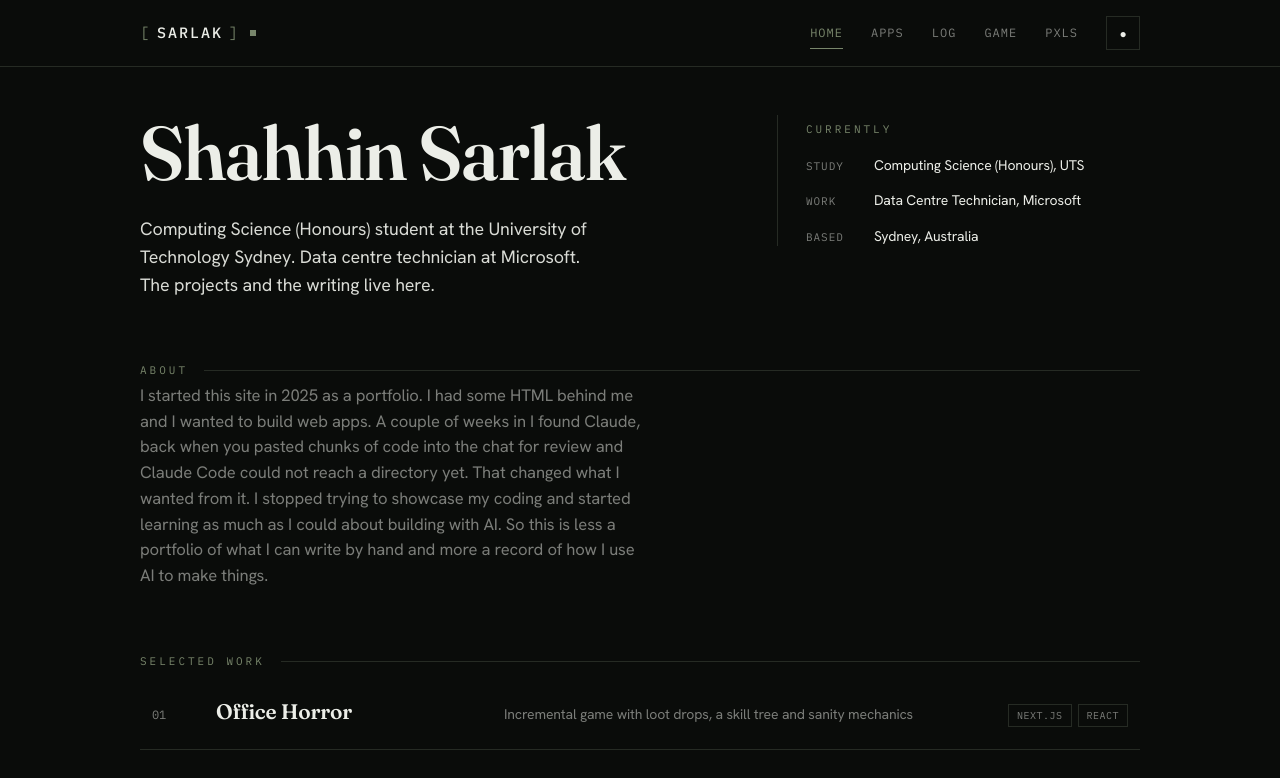
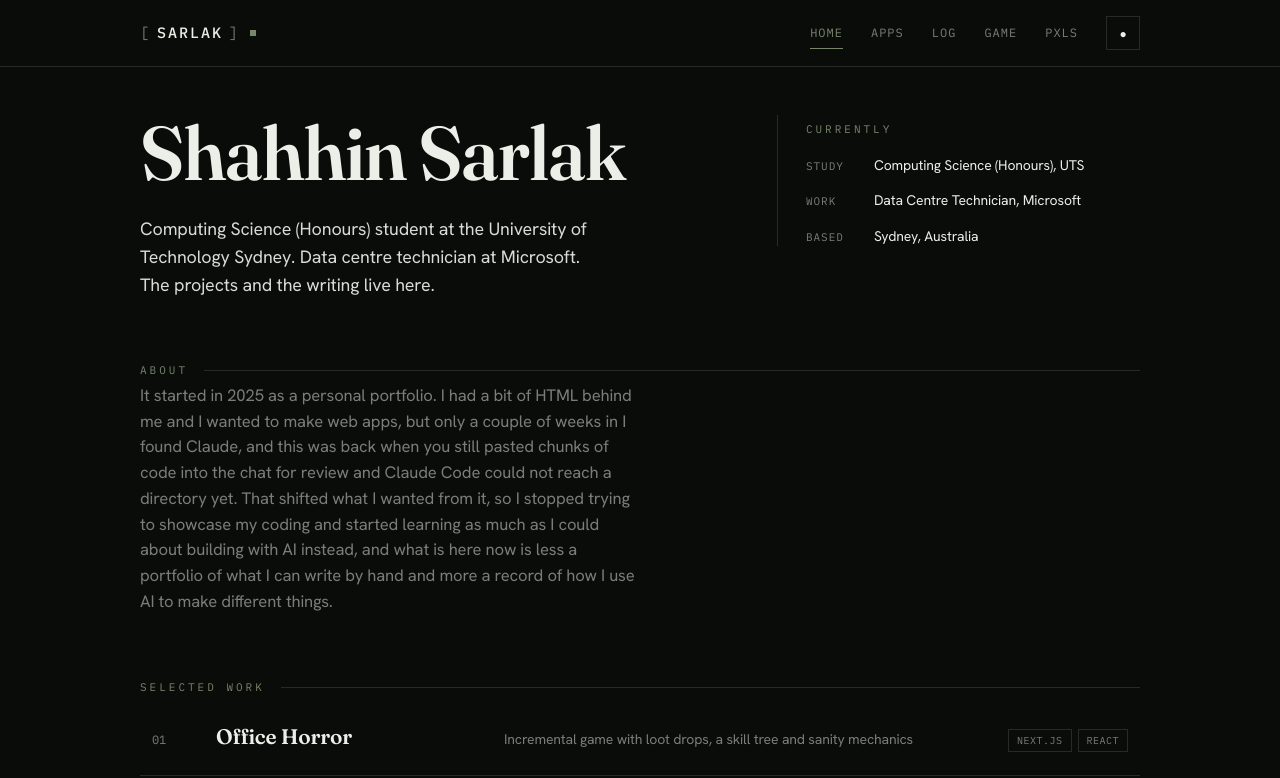
Before and after one commit to shahhinsarlak/sarlakweb, a Next.js app: page / in a window 1280 px wide. Shown: the top 778 px of the page. Built offline with nearby package versions, Linux system fonts and the light colour scheme.

Commit message:
Smooth the origin-story copy to the new flowing voice
Rewrites the README intro, the home About section and the It Started As A Portfolio
post so the sentences flow and join with and, but and so instead of clipped short
lines. Recaptures the home and dev-log screenshots to match.

```diff
--- a/app/page.js
+++ b/app/page.js
@@ -86,13 +86,14 @@ export default function Home() {
               <span className={styles.rule} />
             </div>
             <p className={styles.lede}>
-              I started this site in 2025 as a portfolio. I had some HTML behind me and I
-              wanted to build web apps. A couple of weeks in I found Claude, back when you
-              pasted chunks of code into the chat for review and Claude Code could not reach
-              a directory yet. That changed what I wanted from it. I stopped trying to
-              showcase my coding and started learning as much as I could about building with
-              AI. So this is less a portfolio of what I can write by hand and more a record
-              of how I use AI to make things.
+              It started in 2025 as a personal portfolio. I had a bit of HTML behind me and
+              I wanted to make web apps, but only a couple of weeks in I found Claude, and
+              this was back when you still pasted chunks of code into the chat for review and
+              Claude Code could not reach a directory yet. That shifted what I wanted from it,
+              so I stopped trying to showcase my coding and started learning as much as I
+              could about building with AI instead, and what is here now is less a portfolio
+              of what I can write by hand and more a record of how I use AI to make different
+              things.
             </p>
           </section>
 
--- a/content/posts/it-started-as-a-portfolio.md
+++ b/content/posts/it-started-as-a-portfolio.md
@@ -4,10 +4,10 @@ date: '2026-06-26'
 tags: [meta, site, ai]
 ---
 
-I started this site in 2025 as a portfolio. I had some HTML behind me and I wanted to build web apps.
+This site started in 2025 as a personal portfolio. I had a bit of HTML behind me and I wanted to make web apps, so I started putting one together.
 
-A couple of weeks in I found Claude. This was back when you pasted chunks of code into the chat and asked it to review them, before Claude Code could reach into a directory on its own. It was slower than what I have now. It was also the thing that changed my mind about what the site was for.
+Only a couple of weeks in I found Claude, and this was back when you still had to paste chunks of code into the chat and ask it to review them, before Claude Code could reach into a directory on its own. It was slower and clumsier than what I have now, but it was also the thing that changed my mind about what the site was even for.
 
-I stopped trying to showcase my coding. I started learning as much as I could about building with AI instead. The apps here came out of that. Some of them are bigger than anything I would have written by hand in the time I had.
+I stopped trying to showcase my coding and started learning as much as I could about building with AI instead, and the apps here all came out of that. Some of them are bigger than anything I would have written by hand in the time I had, which is sort of the point.
 
-So this is not really a portfolio of what I can type out on my own. It is a record of how I use AI to make things. That is the part I care about now.
+So this is not really a portfolio of what I can type out on my own, it is more a record of how I use AI to make different things, and that is the part I actually care about now.
```
Also changed, not shown: 3 other files (tests, documents, lock files or other folders).
